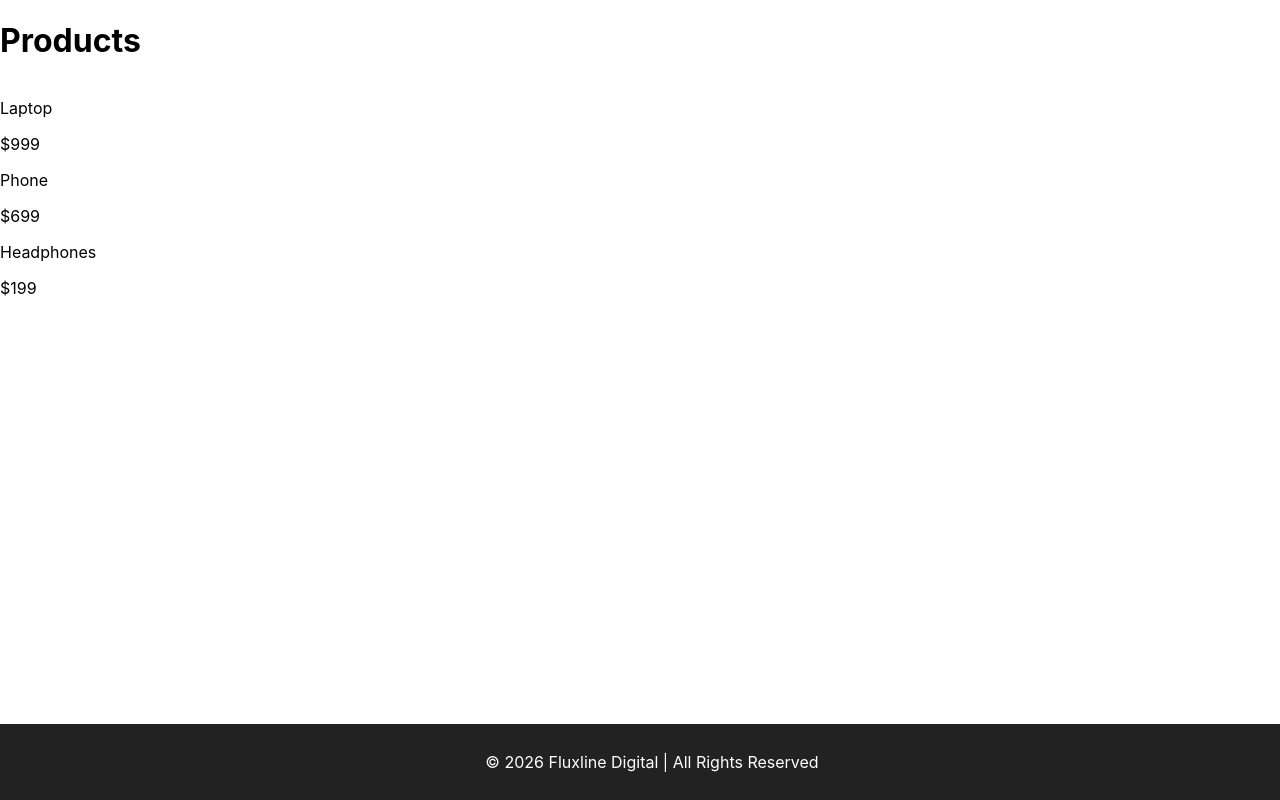
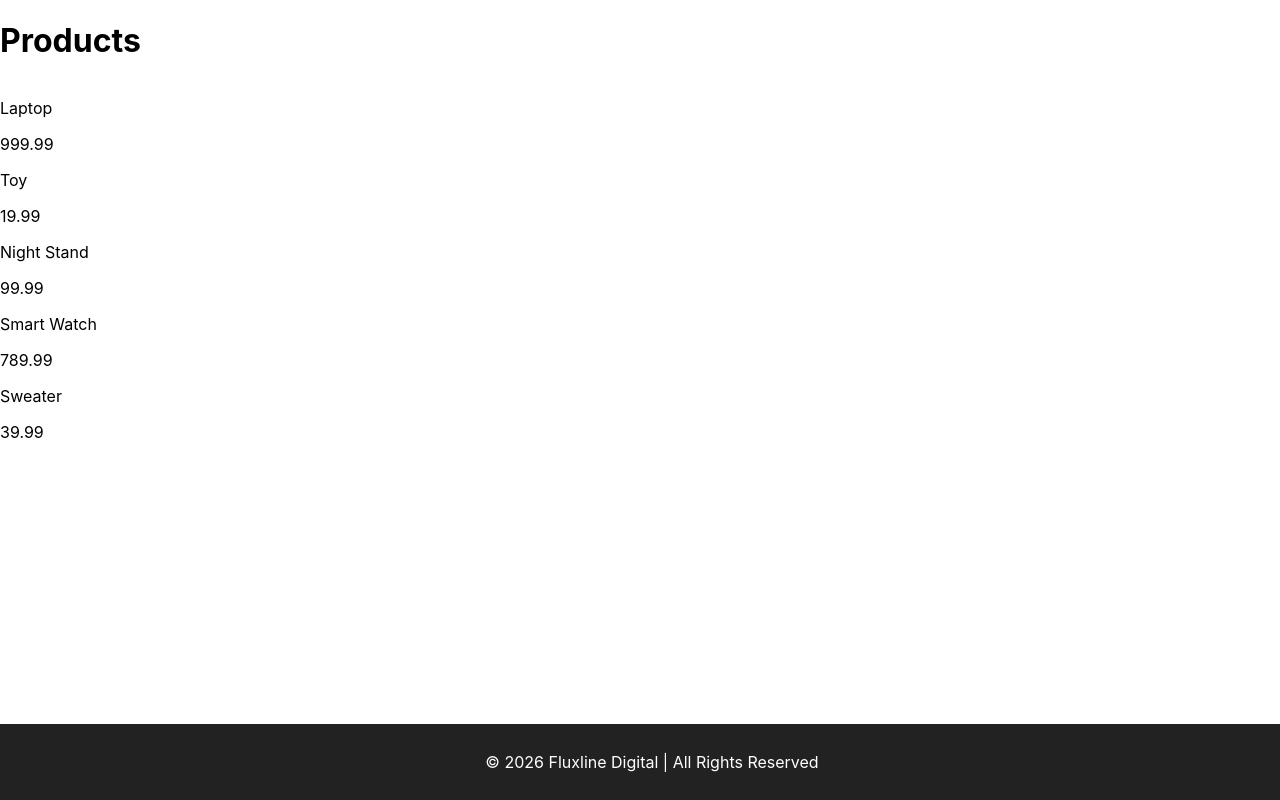
Before and after one commit to chrispv42/reactMapAssignment, a React (Create React App) app: page / in a window 1280 px wide. Shown: the top 800 px of the page. Built offline with nearby package versions, Linux system fonts and the light colour scheme.

Commit message:
quantityUpdateToProdcuctlist

```diff
--- a/src/ProductList.js
+++ b/src/ProductList.js
@@ -1,8 +1,10 @@
 function ProductList() {
   const products = [
-    { id: 1, name: "Laptop", price: "$999" },
-    { id: 2, name: "Phone", price: "$699" },
-    { id: 3, name: "Headphones", price: "$199" },
+    { id: 1, name: 'Laptop', price: 999.99, category: 'Electronics', featured: false },
+    { id: 2, name: 'Toy', price: 19.99, category: 'Clothing', featured: true },
+    { id: 3, name: 'Night Stand', price: 99.99, category: 'Home Essentials', featured: false },
+    { id: 4, name: 'Smart Watch', price: 789.99, category: 'Electronics', featured: true },
+    { id: 5, name: 'Sweater', price: 39.99, category: 'Clothing', featured: false },
   ];
 
   return (
```
